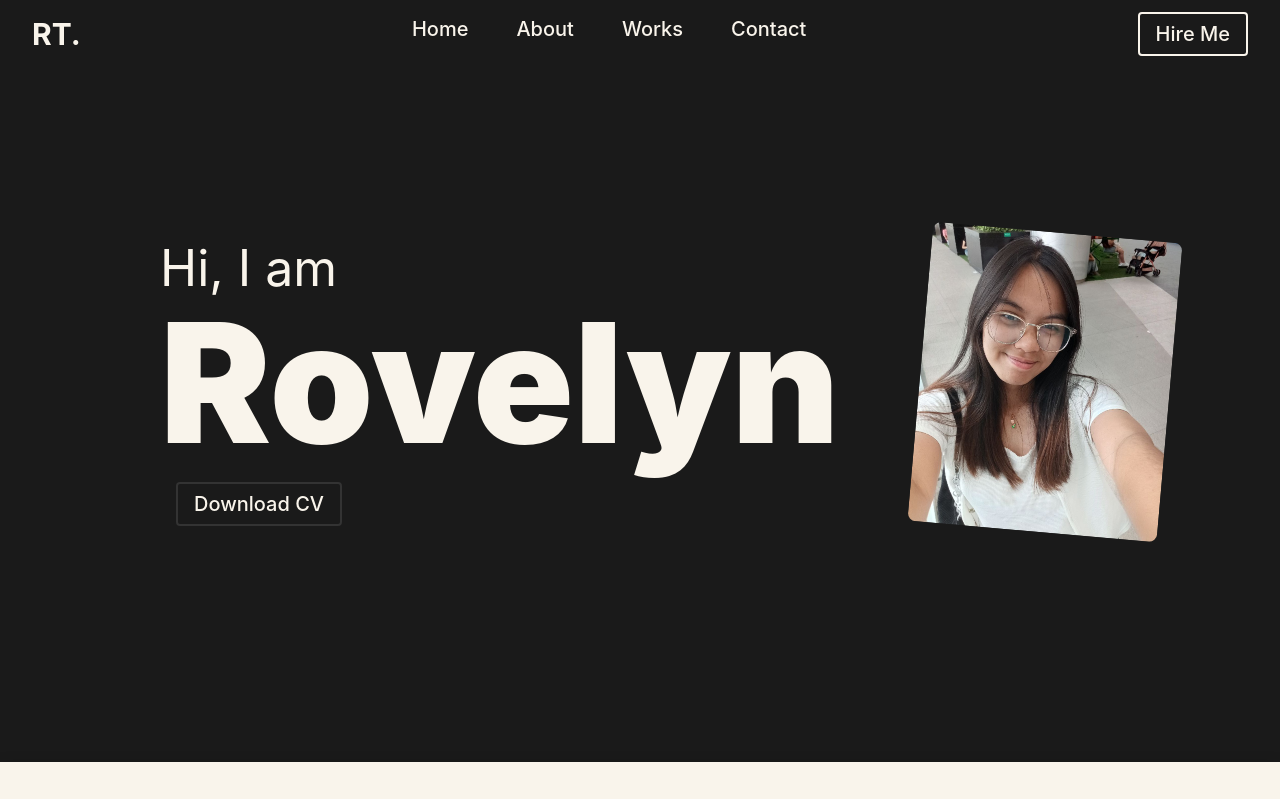
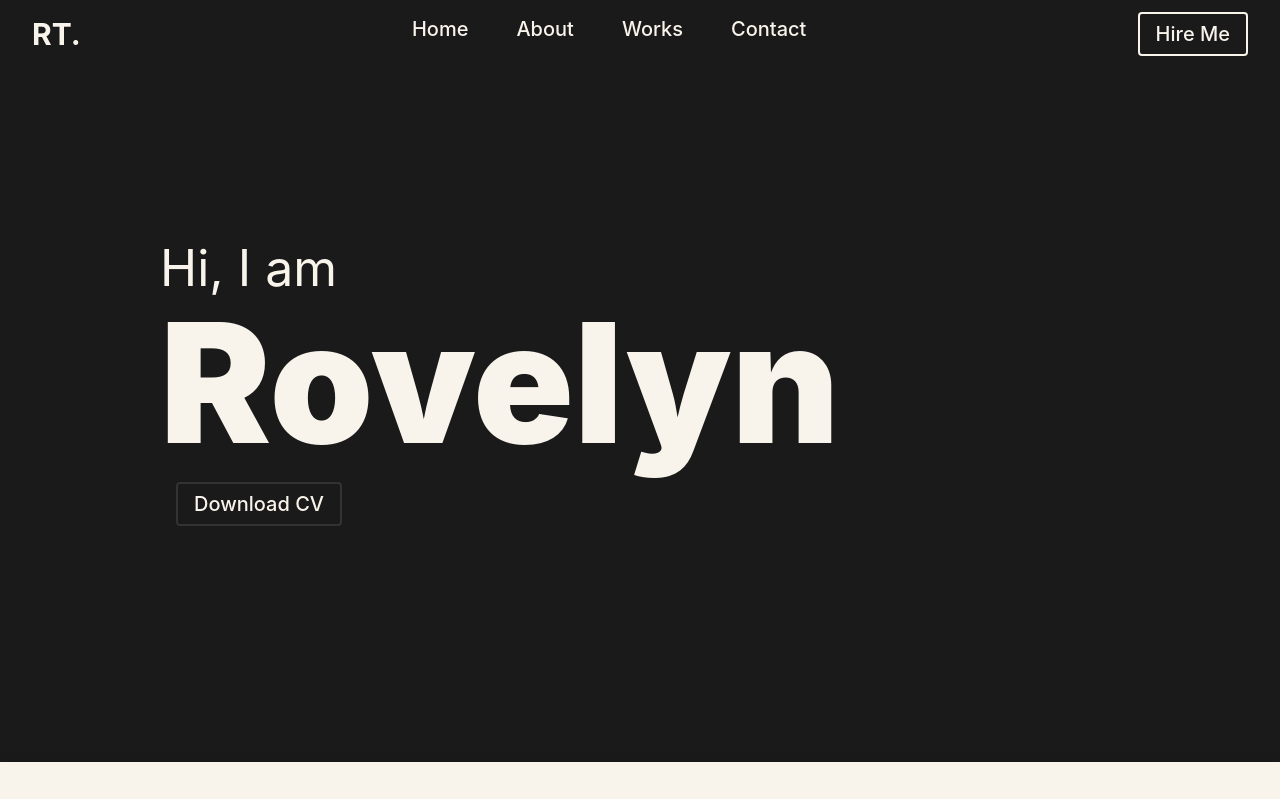
Before and after one commit to Rroovx/Portfolio, a plain HTML site: page index.html in a window 1280 px wide. Shown: the top 799 px of the page. Drawn offline with Linux system fonts and the light colour scheme.

Commit message:
Update index.html

```diff
--- a/index.html
+++ b/index.html
@@ -39,7 +39,7 @@
         <a href="cv.pdf" class="download-btn" download>Download CV</a>
       </div>
       <div class="card">
-        <img src="images/IMG_20250322_183437_639.jpg" alt="Rovelyn" />
+
       </div>
     </div>
   </section>
```
